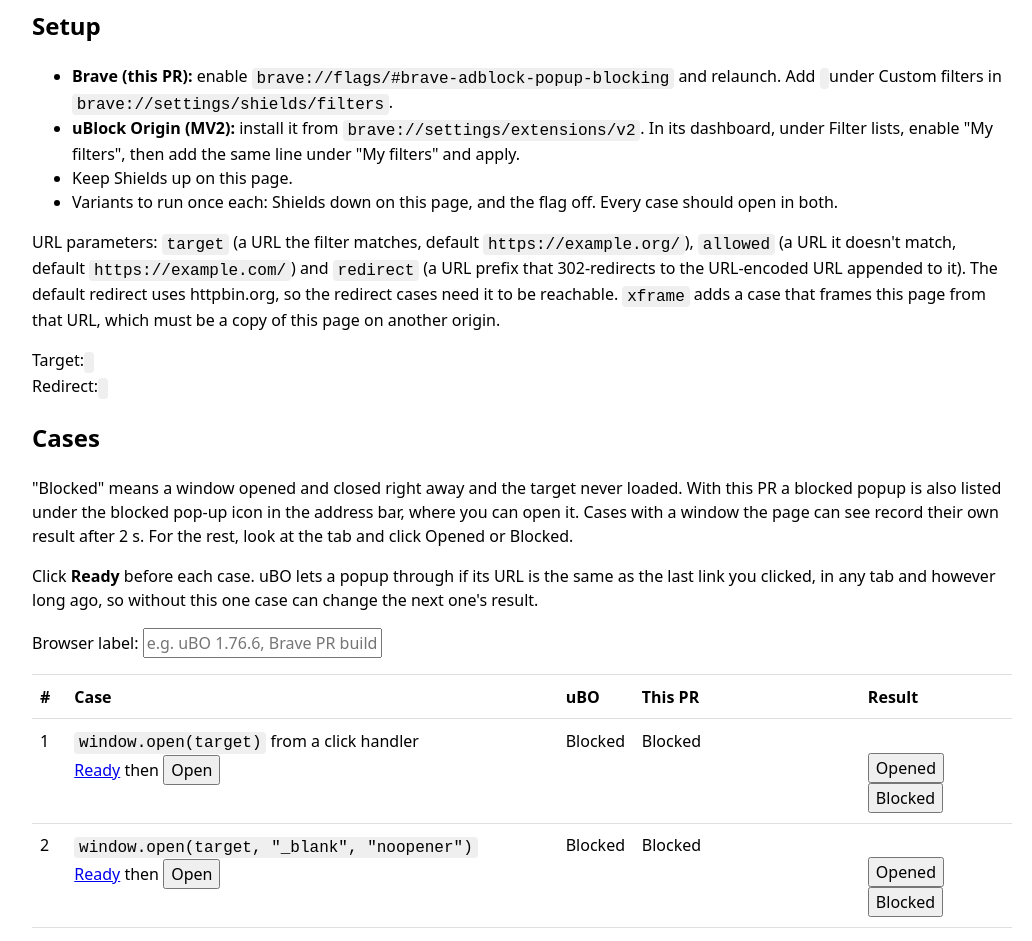
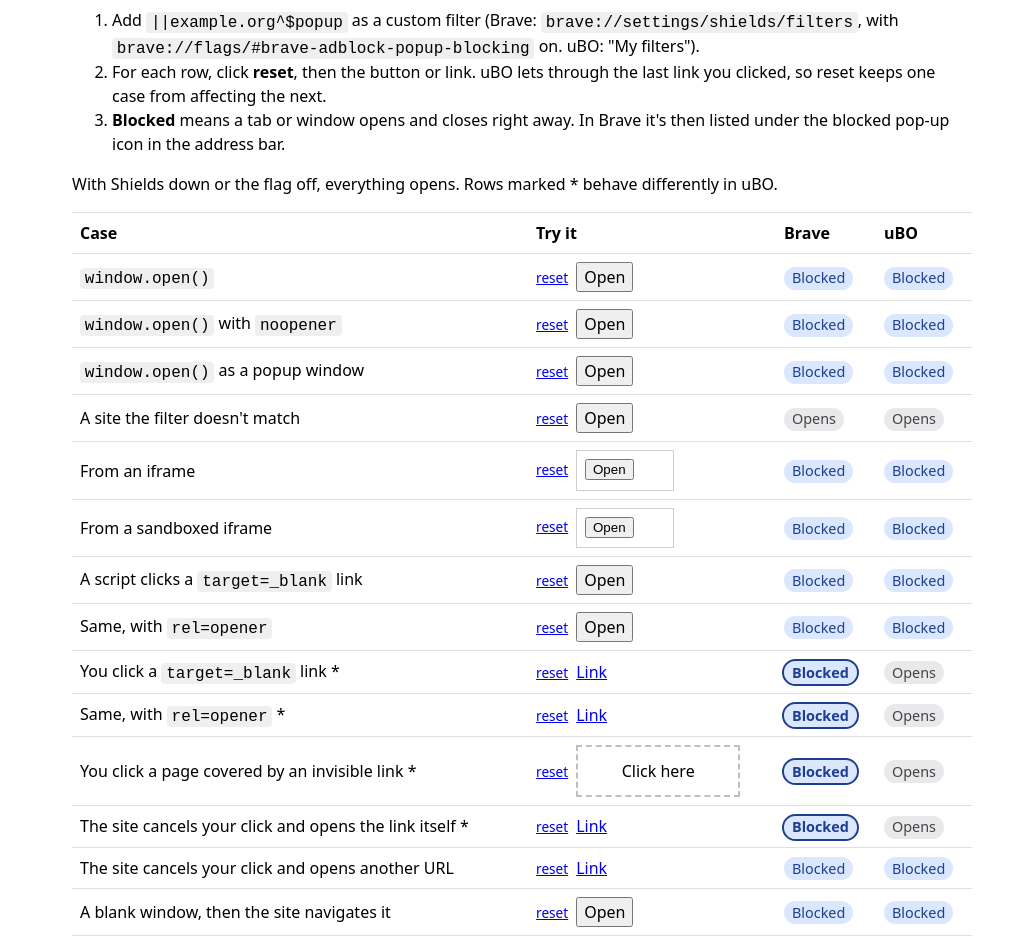
Before and after one commit to StockerMC/brave-test-pages, a plain HTML site: page popup/index.html in a window 1280 px wide. Shown: the part 93-1034 px from the top of the page, without its empty margins (118-1150 px from the left). Drawn offline with Linux system fonts and the light colour scheme.

Commit message:
Simplify the popup test page

```diff
--- a/popup/index.html
+++ b/popup/index.html
@@ -4,65 +4,48 @@
 <meta charset="utf-8">
 <meta name="viewport" content="width=device-width, initial-scale=1">
 <title>$popup filter test</title>
+<!--
+  URL parameters (all optional):
+    target    URL the filter matches (default https://example.org/)
+    allowed   URL it doesn't match (default https://example.com/)
+    redirect  prefix that 302-redirects to the URL-encoded URL after it
+              (default httpbin.org)
+    xframe    a copy of this page on another origin; adds the cross-site
+              iframe case
+-->
 <style>
-  body { font: 16px/1.5 system-ui, sans-serif; max-width: 980px; margin: 2rem auto; padding: 0 1rem; }
+  body { font: 16px/1.5 system-ui, sans-serif; max-width: 900px; margin: 2rem auto; padding: 0 1rem; }
   code { background: #8882; padding: .1em .3em; border-radius: 4px; }
-  table { border-collapse: collapse; width: 100%; margin-top: 1rem; }
-  th, td { text-align: left; vertical-align: top; padding: .6rem .5rem; border-top: 1px solid #8884; }
-  button, a.test, input { font: inherit; }
-  iframe { border: 1px solid #8886; width: 100%; height: 3.2rem; }
-  .overlay-box { position: relative; height: 5rem; border: 2px dashed #8888; display: grid; place-items: center; }
+  table { border-collapse: collapse; width: 100%; }
+  th, td { text-align: left; vertical-align: middle; padding: .5rem; border-top: 1px solid #8884; }
+  button { font: inherit; }
+  iframe { border: 1px solid #8886; width: 6rem; height: 2.4rem; vertical-align: middle; }
+  .overlay-box { position: relative; display: inline-grid; place-items: center; width: 10rem; height: 3rem; border: 2px dashed #8888; }
   .overlay-box a { position: absolute; inset: 0; opacity: 0; }
-  .result { white-space: nowrap; }
-  .Blocked { color: #0a7d32; font-weight: 600; }
-  .Opened { color: #c22; font-weight: 600; }
-  .differs { font-weight: 600; }
-  textarea { width: 100%; height: 10rem; font: 13px/1.4 ui-monospace, monospace; }
+  .reset { font-size: .85em; margin-right: .5rem; }
+  .badge { display: inline-block; padding: .05em .55em; border-radius: 999px; font-size: .9em; }
+  .Blocked { background: #dbe7ff; color: #1d3f8f; }
+  .Opens { background: #e9e9ec; color: #444; }
+  .differs td:first-child::after { content: " *"; }
+  .differs td:nth-child(3) .badge { font-weight: 600; outline: 2px solid currentColor; }
 </style>
 </head>
 <body>
 <h1>$popup filter test</h1>
 
-<h2>Setup</h2>
-<ul>
-  <li><b>Brave (this PR):</b> enable <code>brave://flags/#brave-adblock-popup-blocking</code> and relaunch.
-    Add <code id="filter-line"></code> under Custom filters in <code>brave://settings/shields/filters</code>.</li>
-  <li><b>uBlock Origin (MV2):</b> install it from <code>brave://settings/extensions/v2</code>. In its dashboard, under
-    Filter lists, enable "My filters", then add the same line under "My filters" and apply.</li>
-  <li>Keep Shields up on this page.</li>
-  <li>Variants to run once each: Shields down on this page, and the flag off. Every case should open in both.</li>
-</ul>
-<p>
-  URL parameters: <code>target</code> (a URL the filter matches, default <code>https://example.org/</code>),
-  <code>allowed</code> (a URL it doesn't match, default <code>https://example.com/</code>) and <code>redirect</code>
-  (a URL prefix that 302-redirects to the URL-encoded URL appended to it). The default redirect uses httpbin.org,
-  so the redirect cases need it to be reachable. <code>xframe</code> adds a case that frames this page from that URL,
-  which must be a copy of this page on another origin.
-</p>
-<p>Target: <code id="show-target"></code><br>Redirect: <code id="show-redirect"></code></p>
-
-<h2>Cases</h2>
-<p>
-  "Blocked" means a window opened and closed right away and the target never loaded. With this PR a blocked popup is
-  also listed under the blocked pop-up icon in the address bar, where you can open it. Cases with a window the page
-  can see record their own result after 2 s. For the rest, look at the tab and click Opened or Blocked.
-</p>
-<p>
-  Click <b>Ready</b> before each case. uBO lets a popup through if its URL is the same as the last link you
-  clicked, in any tab and however long ago, so without this one case can change the next one's result.
-</p>
-<p><label>Browser label: <input id="label" placeholder="e.g. uBO 1.76.6, Brave PR build"></label></p>
+<ol>
+  <li>Add <code id="filter-line"></code> as a custom filter (Brave: <code>brave://settings/shields/filters</code>, with
+    <code>brave://flags/#brave-adblock-popup-blocking</code> on. uBO: "My filters").</li>
+  <li>For each row, click <b>reset</b>, then the button or link. uBO lets through the last link you clicked, so
+    reset keeps one case from affecting the next.</li>
+  <li><b>Blocked</b> means a tab or window opens and closes right away. In Brave it's then listed under the blocked
+    pop-up icon in the address bar.</li>
+</ol>
+<p>With Shields down or the flag off, everything opens. Rows marked * behave differently in uBO.</p>
 
 <table id="cases">
-  <tr><th>#</th><th>Case</th><th>uBO</th><th>This PR</th><th>Result</th></tr>
+  <tr><th>Case</th><th>Try it</th><th>Brave</th><th>uBO</th></tr>
 </table>
-
-<h2>Results</h2>
-<p>
-  <button id="copy">Copy as markdown table</button>
-  <button id="clear">Clear results for this label</button>
-</p>
-<textarea id="markdown" readonly></textarea>
 
 <script>
 const params = new URLSearchParams(location.search);
@@ -81,7 +64,7 @@ if (HOP) {
   document.body.textContent = 'Navigating to ' + HOP;
   setTimeout(() => location.replace(HOP), 500);
 } else if (params.has('frame')) {
-  // Framed by the "cross-origin-iframe" case.
+  // Framed by the cross-site iframe case.
   document.body.style.margin = '0';
   document.body.innerHTML = '<button id="open">Open</button>';
   document.getElementById('open').onclick = () => window.open(TARGET);
@@ -91,13 +74,16 @@ if (HOP) {
 
 function setUp() {
   const escape = (s) => s.replace(/&/g, '&amp;').replace(/"/g, '&quot;').replace(/</g, '&lt;');
+  document.getElementById('filter-line').textContent =
+      '||' + new URL(TARGET).hostname + '^$popup';
+
   const handlers = {};
   const button = (id, onclick) => {
     handlers[id] = onclick;
     return `<button id="open-${id}" data-open="${id}">Open</button>`;
   };
   const link = (id, href, rel) =>
-      `<a class="test" id="open-${id}" href="${escape(href)}" target="_blank" rel="${rel}">Link</a>`;
+      `<a id="open-${id}" href="${escape(href)}" target="_blank" rel="${rel}">Link</a>`;
   const frame = (id, sandbox) => {
     const doc = `<button id="open" onclick="window.open(${escape(JSON.stringify(TARGET))})">Open</button>`;
     return `<iframe id="open-${id}" ${sandbox ? `sandbox="${sandbox}"` : ''} srcdoc="${escape(doc)}"></iframe>`;
@@ -109,121 +95,68 @@ function setUp() {
     a.rel = rel;
     a.click();
   };
-  // Records the result of a case whose window the page can see.
-  const watch = (id, w) => {
-    if (!w) {
-      record(id, 'No window');
-      return;
-    }
-    setTimeout(() => record(id, w.closed ? 'Blocked' : 'Opened'), 2000);
-  };
+  const B = 'Blocked';
+  const O = 'Opens';
 
-  // id, description, the element that opens the popup, expected with uBO,
-  // expected with this PR.
+  // id, case, what opens it, Brave, uBO.
   const CASES = [
-    ['wo', '`window.open(target)` from a click handler',
-     button('wo', () => watch('wo', window.open(TARGET))), 'Blocked', 'Blocked'],
-    ['wo-noopener', '`window.open(target, "_blank", "noopener")`',
-     button('wo-noopener', () => window.open(TARGET, '_blank', 'noopener')), 'Blocked', 'Blocked'],
-    ['wo-popup', '`window.open(target, "_blank", "popup")` (popup window)',
-     button('wo-popup', () => watch('wo-popup', window.open(TARGET, '_blank', 'popup'))),
-     'Blocked', 'Blocked'],
-    ['allowed', 'Control: `window.open(allowed)`, which the filter doesn\'t match',
-     button('allowed', () => watch('allowed', window.open(ALLOWED))), 'Opened', 'Opened'],
-    ['iframe', '`window.open(target)` from a same-origin iframe',
-     frame('iframe', ''), 'Blocked', 'Blocked'],
-    ...(XFRAME ? [['cross-origin-iframe', '`window.open(target)` from a cross-origin iframe',
+    ['wo', '<code>window.open()</code>',
+     button('wo', () => window.open(TARGET)), B, B],
+    ['wo-noopener', '<code>window.open()</code> with <code>noopener</code>',
+     button('wo-noopener', () => window.open(TARGET, '_blank', 'noopener')), B, B],
+    ['wo-popup', '<code>window.open()</code> as a popup window',
+     button('wo-popup', () => window.open(TARGET, '_blank', 'popup')), B, B],
+    ['allowed', 'A site the filter doesn\'t match',
+     button('allowed', () => window.open(ALLOWED)), O, O],
+    ['iframe', 'From an iframe',
+     frame('iframe', ''), B, B],
+    ...(XFRAME ? [['cross-origin-iframe', 'From a cross-site iframe',
         `<iframe id="open-cross-origin-iframe" src="${escape(XFRAME + '?frame=1&target=' + encodeURIComponent(TARGET))}"></iframe>`,
-        'Blocked', 'Blocked']] : []),
-    ['sandboxed-iframe', '`window.open(target)` from a sandboxed iframe (opaque origin)',
-     frame('sandboxed-iframe', 'allow-scripts allow-popups'), 'Blocked', 'Blocked'],
-    ['script-click', 'Script calls `.click()` on a `target=_blank` link',
-     button('script-click', () => scriptClick('')), 'Blocked', 'Blocked'],
-    ['script-click-opener', 'Script calls `.click()` on a `target=_blank rel=opener` link',
-     button('script-click-opener', () => scriptClick('opener')), 'Blocked', 'Blocked'],
-    ['link', 'You click a `target=_blank` link',
-     link('link', TARGET, ''), 'Opened', 'Blocked, can open from the icon'],
-    ['link-opener', 'You click a `target=_blank rel=opener` link',
-     link('link-opener', TARGET, 'opener'), 'Opened', 'Blocked, can open from the icon'],
-    ['overlay', 'Invisible `target=_blank` link over a box (click anywhere in the box)',
-     `<div class="overlay-box" id="open-overlay">Click anywhere in this box` +
-         `<a href="${escape(TARGET)}" target="_blank"></a></div>`,
-     'Opened', 'Blocked, can open from the icon'],
-    ['cancel-same', 'Site cancels your click on a link and calls `window.open(link.href)`',
-     `<a class="test" id="open-cancel-same" href="${escape(TARGET)}" data-cancel="${escape(TARGET)}">Link</a>`,
-     'Opened', 'Blocked, can open from the icon'],
-    ['cancel-other', 'Site cancels your click on a link and calls `window.open(other_url)`',
-     `<a class="test" id="open-cancel-other" href="${escape(TARGET)}" data-cancel="${escape(OTHER)}">Link</a>`,
-     'Blocked', 'Blocked'],
-    ['blank-then-navigate', '`window.open()`, then sets its `location` to target 300 ms later',
+        B, B]] : []),
+    ['sandboxed-iframe', 'From a sandboxed iframe',
+     frame('sandboxed-iframe', 'allow-scripts allow-popups'), B, B],
+    ['script-click', 'A script clicks a <code>target=_blank</code> link',
+     button('script-click', () => scriptClick('')), B, B],
+    ['script-click-opener', 'Same, with <code>rel=opener</code>',
+     button('script-click-opener', () => scriptClick('opener')), B, B],
+    ['link', 'You click a <code>target=_blank</code> link',
+     link('link', TARGET, ''), B, O],
+    ['link-opener', 'Same, with <code>rel=opener</code>',
+     link('link-opener', TARGET, 'opener'), B, O],
+    ['overlay', 'You click a page covered by an invisible link',
+     `<div class="overlay-box" id="open-overlay">Click here` +
+         `<a href="${escape(TARGET)}" target="_blank"></a></div>`, B, O],
+    ['cancel-same', 'The site cancels your click and opens the link itself',
+     `<a id="open-cancel-same" href="${escape(TARGET)}" data-cancel="${escape(TARGET)}">Link</a>`, B, O],
+    ['cancel-other', 'The site cancels your click and opens another URL',
+     `<a id="open-cancel-other" href="${escape(TARGET)}" data-cancel="${escape(OTHER)}">Link</a>`, B, B],
+    ['blank-then-navigate', 'A blank window, then the site navigates it',
      button('blank-then-navigate', () => {
        const w = window.open();
        if (w) {
          setTimeout(() => { w.location = TARGET; }, 300);
        }
-       watch('blank-then-navigate', w);
-     }), 'Blocked', 'Blocked'],
-    ['hop', 'Popup opens a page on this site, which navigates itself to target after 0.5 s',
+     }), B, B],
+    ['hop', 'The popup loads a page, which then navigates itself',
      button('hop', () => window.open(
-         location.pathname + '?hop=' + encodeURIComponent(TARGET))), 'Blocked', 'Blocked'],
-    ['redirect-wo', '`window.open(url)` that redirects (302) to target',
-     button('redirect-wo', () => watch('redirect-wo', window.open(redirectTo(TARGET)))),
-     'Blocked', 'Blocked'],
-    ['redirect-link', 'You click a `target=_blank` link that redirects (302) to target',
-     link('redirect-link', redirectTo(TARGET), ''), 'Blocked', 'Blocked'],
-    ['middle-click', 'Middle-click, or cmd-click (ctrl-click on Windows/Linux), a plain link',
-     `<a class="test" id="open-middle-click" href="${escape(TARGET)}">Link</a>`,
-     'Opened', 'Opened (not a popup)'],
+         location.pathname + '?hop=' + encodeURIComponent(TARGET))), B, B],
+    ['redirect-wo', '<code>window.open()</code> that redirects',
+     button('redirect-wo', () => window.open(redirectTo(TARGET))), B, B],
+    ['redirect-link', 'You click a <code>target=_blank</code> link that redirects',
+     link('redirect-link', redirectTo(TARGET), ''), B, B],
+    ['middle-click', 'You middle-click or ⌘/ctrl-click a link (not a popup)',
+     `<a id="open-middle-click" href="${escape(TARGET)}">Link</a>`, O, O],
   ];
 
-  const code = (s) => escape(s).replace(/`([^`]+)`/g, '<code>$1</code>');
   const table = document.getElementById('cases');
-  CASES.forEach(([id, description, html, ubo, pr], i) => {
+  for (const [id, description, html, brave, ubo] of CASES) {
     const row = table.insertRow();
     row.id = 'case-' + id;
-    row.innerHTML = `<td>${i + 1}</td><td>${code(description)}<br>` +
-        `<a class="test" id="ready-${id}" href="#case-${id}">Ready</a> then ${html}</td><td>${ubo}</td>` +
-        `<td class="${ubo === pr ? '' : 'differs'}">${pr}</td>` +
-        `<td><span id="result-${id}" class="result"></span><br>` +
-        `<button data-record="${id}" data-value="Opened">Opened</button> ` +
-        `<button data-record="${id}" data-value="Blocked">Blocked</button></td>`;
-  });
-
-  // Results, stored per browser label.
-  const STORE = 'popup-test-results';
-  const load = () => JSON.parse(localStorage.getItem(STORE) || '{}');
-  const labelInput = document.getElementById('label');
-  const label = () => labelInput.value.trim() || 'unlabeled';
-
-  function record(id, result) {
-    const all = load();
-    (all[label()] = all[label()] || {})[id] = result;
-    localStorage.setItem(STORE, JSON.stringify(all));
-    render();
-  }
-  window.record = record;
-
-  function markdown() {
-    const all = load();
-    const labels = Object.keys(all);
-    const rows = [
-      `| How the popup is opened | ${labels.join(' | ')} |`,
-      `|---|${labels.map(() => '---').join('|')}|`,
-    ];
-    for (const [id, description] of CASES) {
-      rows.push(`| ${description} | ${labels.map((l) => all[l][id] || 'not tested').join(' | ')} |`);
-    }
-    return rows.join('\n');
-  }
-
-  function render() {
-    const mine = load()[label()] || {};
-    for (const [id] of CASES) {
-      const cell = document.getElementById('result-' + id);
-      cell.textContent = mine[id] || '';
-      cell.className = 'result ' + (mine[id] || '').replace(/ /g, '-');
-    }
-    document.getElementById('markdown').value = markdown();
+    row.className = brave === ubo ? '' : 'differs';
+    row.innerHTML = `<td>${description}</td>` +
+        `<td><a class="reset" id="ready-${id}" href="#case-${id}">reset</a>${html}</td>` +
+        `<td><span class="badge ${brave}">${brave}</span></td>` +
+        `<td><span class="badge ${ubo}">${ubo}</span></td>`;
   }
 
   document.addEventListener('click', (e) => {
@@ -236,26 +169,7 @@ function setUp() {
       e.preventDefault();
       window.open(cancel.dataset.cancel);
     }
-    const rec = e.target.closest('[data-record]');
-    if (rec) {
-      record(rec.dataset.record, rec.dataset.value);
-    }
   });
-
-  labelInput.value = localStorage.getItem(STORE + '-label') || '';
-  labelInput.addEventListener('input', () => {
-    localStorage.setItem(STORE + '-label', labelInput.value);
-    render();
-  });
-  document.getElementById('copy').onclick = () => navigator.clipboard.writeText(markdown());
-  document.getElementById('clear').onclick = () => {
-    const all = load();
-    delete all[label()];
-    localStorage.setItem(STORE, JSON.stringify(all));
-    render();
-  };
-
-  render();
 }
 </script>
 </body>
```
